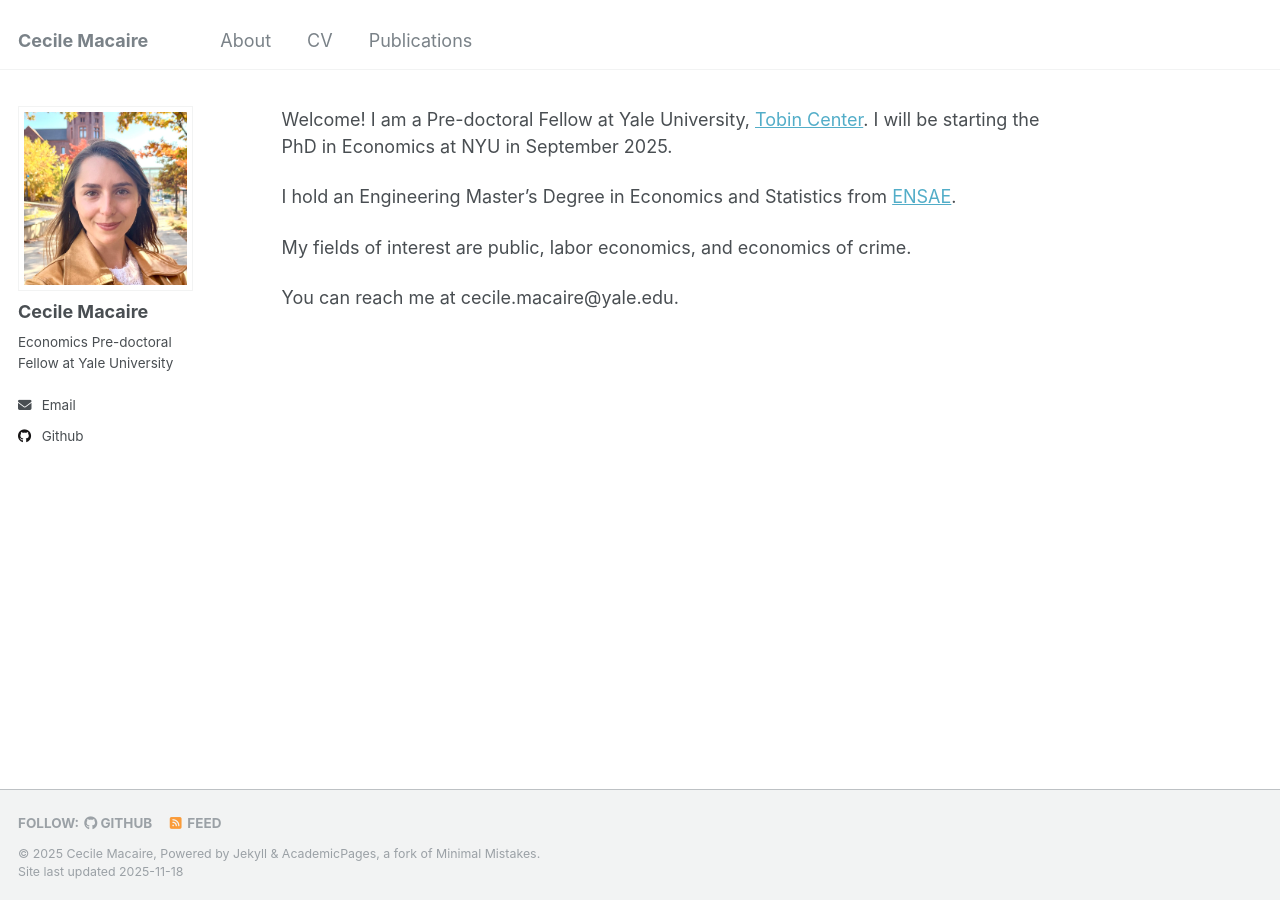
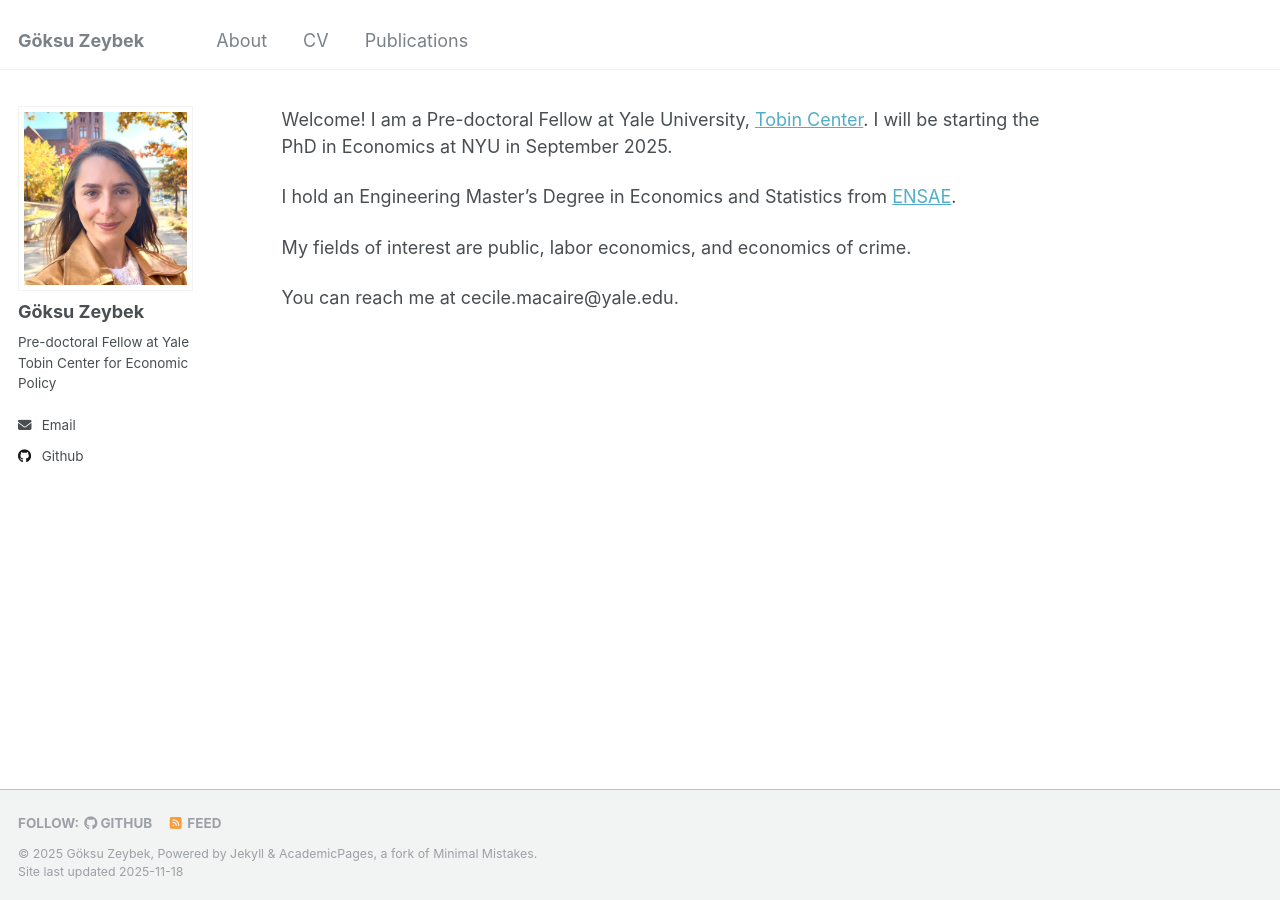
Before and after one commit to goksu-zeybek/goksu-zeybek.github.io, a Jekyll site: the page built from _pages/about.md, in a window 1280 px wide. Built offline with Jekyll 4.4.1, drawn with Linux system fonts in a browser that asks for light colours.

Commit message:
Update _config.yml

```diff
--- a/_config.yml
+++ b/_config.yml
@@ -8,13 +8,13 @@
 
 # Basic Site Settings
 locale                   : "en-US"
-title                    : "Cecile Macaire"
+title                    : "Göksu Zeybek"
 title_separator          : "-"
-name                     : &name "Cecile Macaire"
-description              : &description "personal description"
+name                     : &name "Göksu Zeybek"
+description              : &description ""
 url                      : https://cecile-macaire.github.io # the base hostname & protocol for your site e.g. "https://mmistakes.github.io"
 baseurl                  : "" # the subpath of your site, e.g. "/blog"
-repository               : "cecile-macaire/cecile-macaire.github.io"
+repository               : "goksu-zeybek/goksu-zeybek.github.io"
 
 # Site Author - The following control what appear as part of the author content on the side bar.
 #               If a field is blank the icon and link will not appear, otherwise it will be shown.
@@ -22,11 +22,11 @@ repository               : "cecile-macaire/cecile-macaire.github.io"
 author:
   # Biographic information
   avatar           : "website3.png"
-  name             : "Cecile Macaire"
+  name             : "Göksu Zeybek"
   pronouns         : # example: "she/her"
-  bio              : "Economics Pre-doctoral Fellow at Yale University"
+  bio              : "Pre-doctoral Fellow at Yale Tobin Center for Economic Policy"
   uri              : # URL
-  email            : "cecile.macaire@yale.edu"
+  email            : "goksu.zeybek@yale.edu"
 
   # Academic websites
   arxiv            : # URL - Update with the correct link to your profile
```
